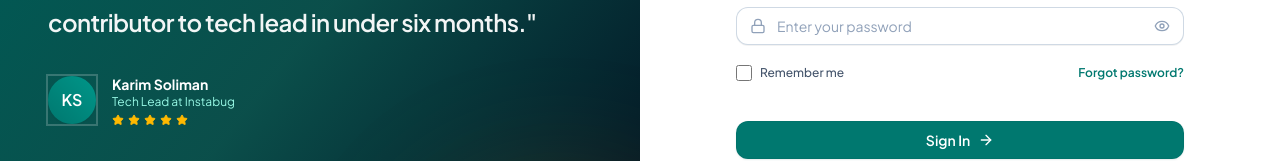
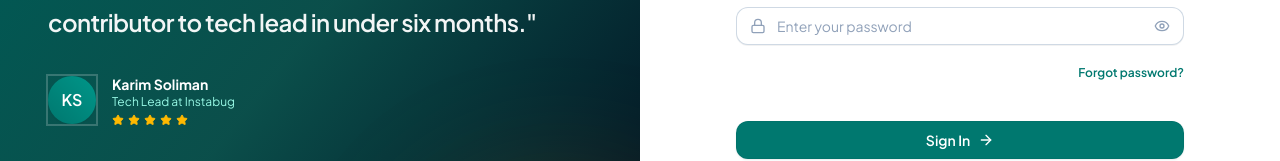
Before and after one commit to daleel-platform/daleel-web, a React (Vite) app: page /login in a window 1280 px wide. Shown: the part 382-543 px from the top of the page. Built offline with nearby package versions, Linux system fonts and the light colour scheme; no server answers.

Commit message:
refactor(auth): remove remember me checkbox from login page

```diff
--- a/src/pages/login-page.tsx
+++ b/src/pages/login-page.tsx
@@ -195,18 +195,7 @@ export function LoginPage() {
               />
             </div>
 
-            <div className="flex items-center justify-between pt-1">
-              <label className="flex items-center gap-2 cursor-pointer select-none">
-                <input
-                  id="remember-me"
-                  type="checkbox"
-                  className="h-4 w-4 rounded-md border-slate-300 text-teal-700 focus:ring-teal-600 cursor-pointer"
-                />
-                <span className="text-xs text-slate-600 font-medium">
-                  Remember me
-                </span>
-              </label>
-
+            <div className="flex justify-end pt-1">
               <Link
                 to={ROUTES.FORGOT_PASSWORD}
                 className="text-xs font-semibold text-teal-700 hover:text-teal-800 hover:underline transition-colors"
```
